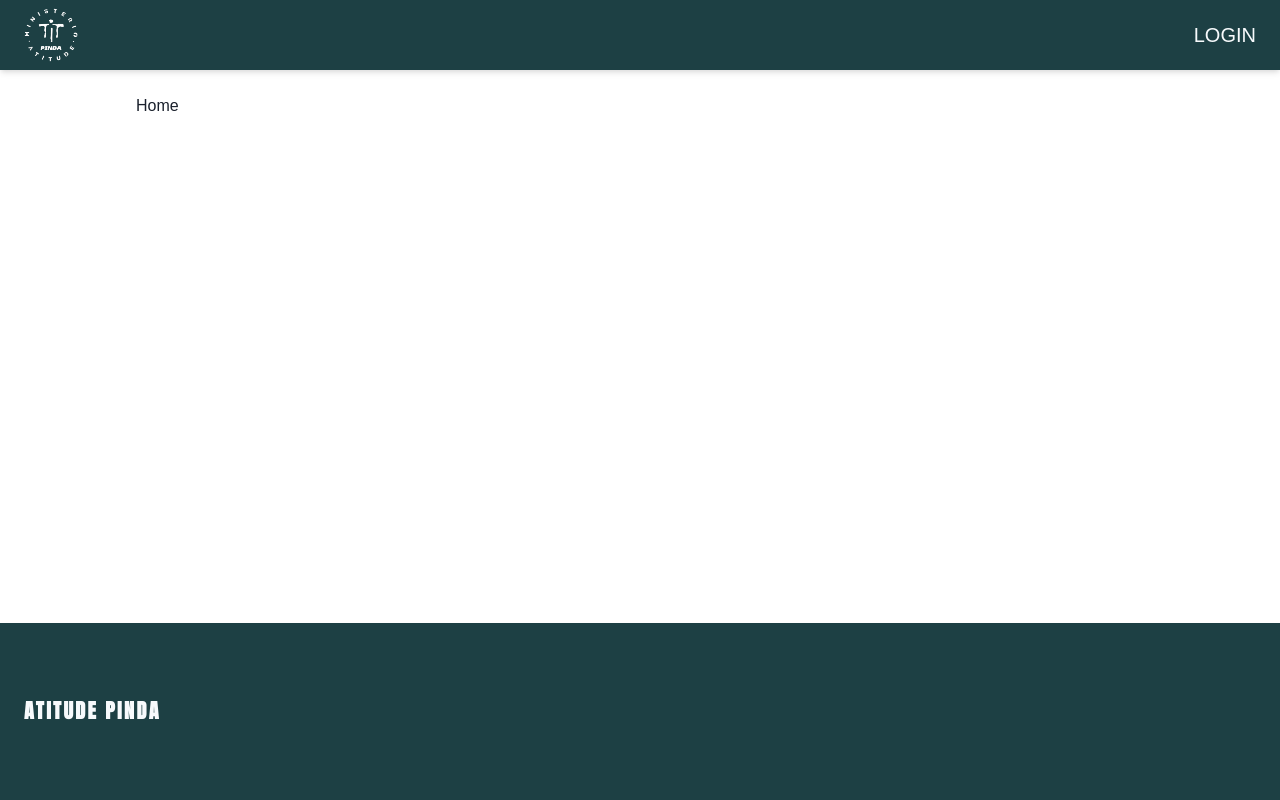
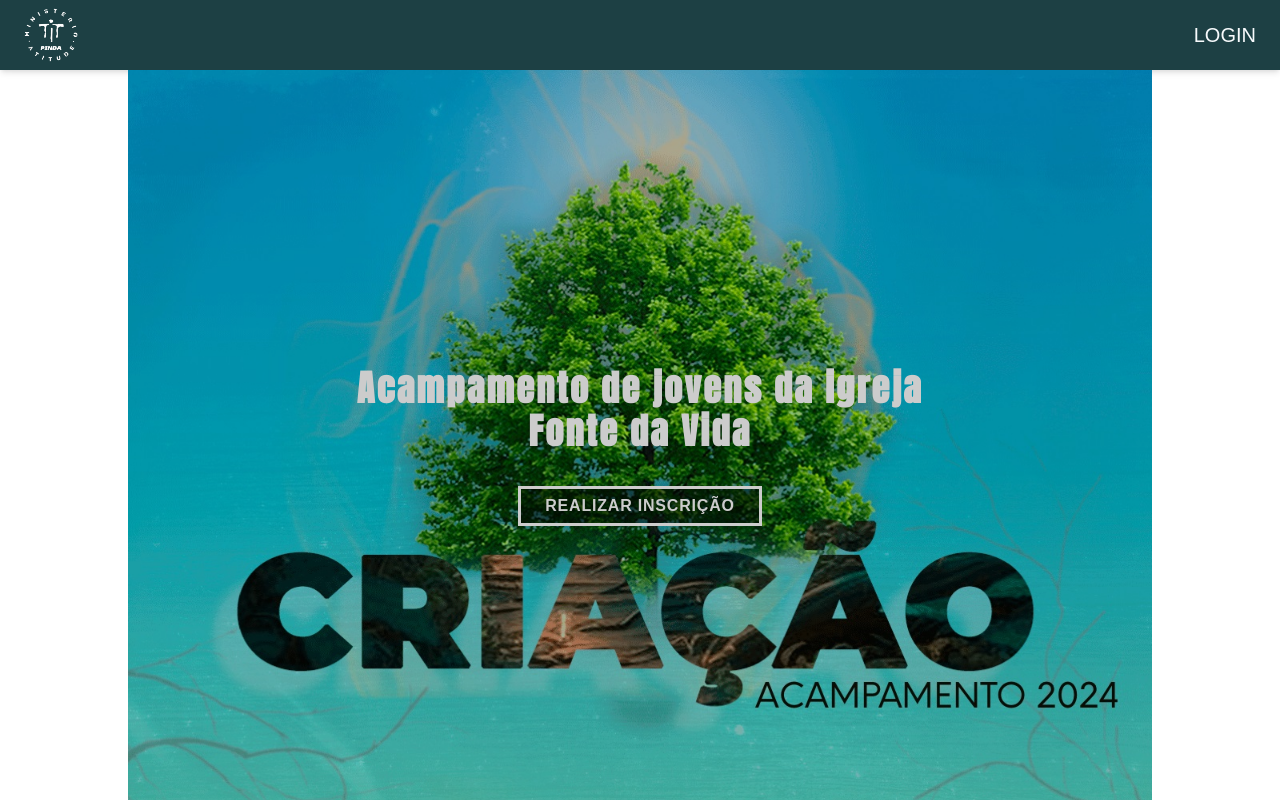
Before and after one commit to wellingtongmota/camping-fonte, a React (Vite) app: page / in a window 1280 px wide. Built offline with nearby package versions, Linux system fonts and the light colour scheme.

Commit message:
Criação componente Banner

```diff
--- /dev/null
+++ b/src/components/Banner.jsx
@@ -0,0 +1,48 @@
+import { Box, Button, Flex, Heading, Image } from '@chakra-ui/react'
+import React from 'react'
+
+const Banner = () => {
+  return (
+    <Flex
+      w='full'
+      h='100dvh'
+      bgImage="url('/arte_banner.jpg')"
+      bgPosition="center"
+      bgSize='cover'
+      // objectFit='cover'
+      bgRepeat="no-repeat"
+      filter='auto' brightness='80%'
+
+      justify='center'
+      align='center'
+      color='white'
+    // border='2px solid blue'
+    >
+
+      <Flex
+        flexDirection='column'
+        justify='center'
+        align='center'
+        maxW='xl'
+        gap={8}
+      >
+        <Heading textAlign='center' lineHeight='120%'>Acampamento de jovens da igreja Fonte da Vida</Heading>
+
+        <Button
+          variant='unstyled'
+          bgColor='blackAlpha.600'
+          textTransform='uppercase'
+          w='fit-content'
+          px={6}
+          border='3px solid white'
+          letterSpacing='wider'
+          borderRadius='none'
+        >
+          Realizar inscrição
+        </Button>
+      </Flex>
+    </Flex>
+  )
+}
+
+export default Banner
--- a/src/components/Container.jsx
+++ b/src/components/Container.jsx
@@ -1,15 +1,15 @@
 import React from 'react'
 import { Flex } from '@chakra-ui/react'
 
-const Container = ({ children }) => {
+const Container = ({ children, props }) => {
   return (
     <Flex
       flexDirection='column'
       h='full'
       w='full'
       maxW='5xl'
-      px={2}
-      py={6}
+      pb={6}
+      {...props}
       // border='1px solid pink'
     >
       {children}
--- a/src/routes/Home.jsx
+++ b/src/routes/Home.jsx
@@ -1,11 +1,11 @@
-import { Flex } from '@chakra-ui/react'
 import React from 'react'
-import Navbar from '../components/navbar/Navbar'
 import Container from '../components/Container'
+import Banner from '../components/Banner'
 
 const Home = () => {
   return (
     <Container>
+      <Banner />
       Home
     </Container>
   )
```
Also changed, not shown: public/arte_banner.jpg (added).
